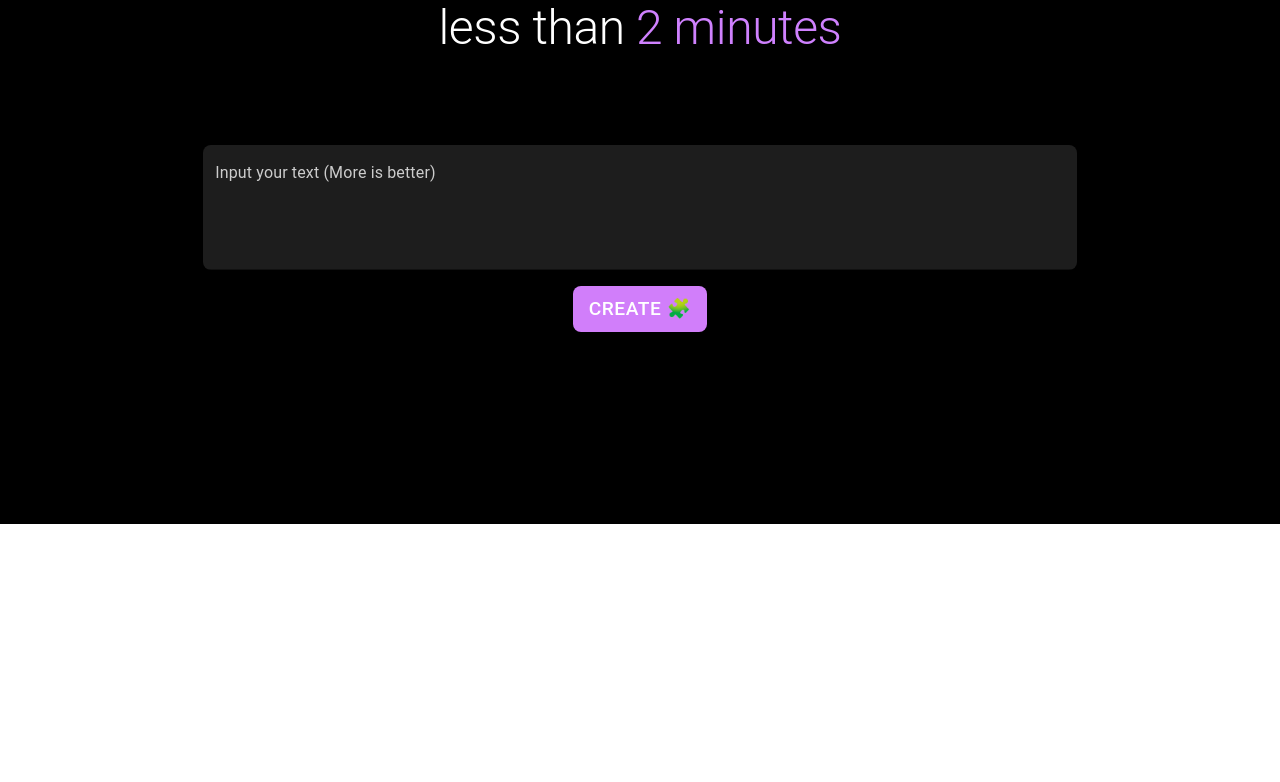
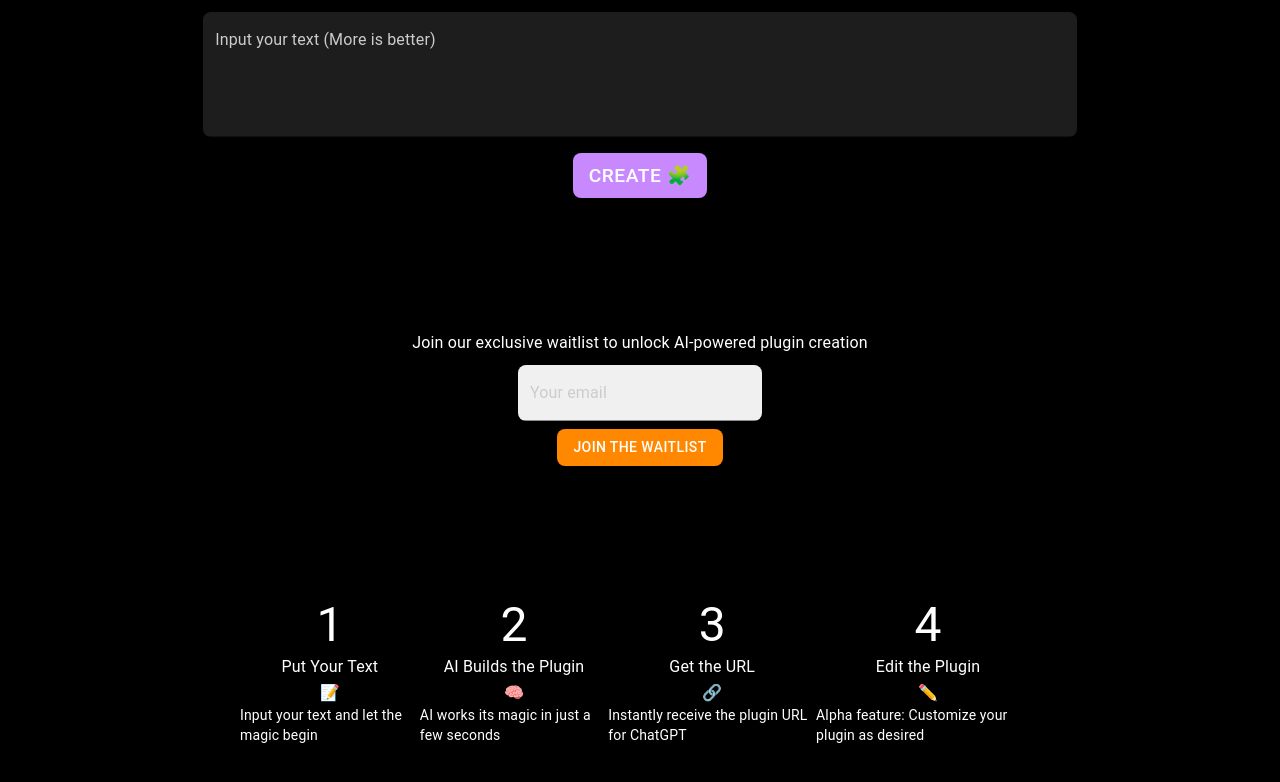
Before and after one commit to GenesiAI/PluginsWebPortal, a React (Create React App) app: page /text-to-plugin in a window 1280 px wide. Shown: the part 372-1154 px from the top of the page. Before the commit the page ends 896 px from the top, so only its background shows below. Built offline with nearby package versions, Linux system fonts and the light colour scheme.

Commit message:
some better ui

```diff
--- a/src/pages/TextToPlugin.tsx
+++ b/src/pages/TextToPlugin.tsx
@@ -107,16 +107,15 @@ const TextToPlugin: React.FC = () => {
             <Box
                 sx={{
                     padding: 2,
-                    minHeight: '100vh',
+                    minHeight: '150vh',
                     display: 'flex',
                     flexDirection: 'column',
                     justifyContent: 'center',
                     alignItems: 'center',
-                    backgroundColor: 'black',
-                    color: 'white',
+                    backgroundColor: 'background.default',
+                    color: 'text.primary',
                 }}
             >
-                <Box sx={{ flexGrow: 1 }} />
                 <Typography variant="h2" align="center">
                     Build{' '}
                     <span style={{ color: colors[colorIndex] }}>your</span>
@@ -126,7 +125,7 @@ const TextToPlugin: React.FC = () => {
                     <br />
                     less than <span style={{ color: colors[colorIndex] }}>2 minutes</span>
                 </Typography>
-                <Box sx={{ flexGrow: 0.5 }} />
+                <Box sx={{ flexGrow: 1 }} />
                 <TextField
                     label="Input your text (More is better)"
                     variant="filled"
@@ -166,7 +165,94 @@ const TextToPlugin: React.FC = () => {
                     Create 🧩
                 </Button>
                 <Box sx={{ flexGrow: 1 }} />
+                {/* Waitlist Section */}
+                <Typography variant="subtitle1">
+                    Join our exclusive waitlist to unlock AI-powered plugin creation
+                </Typography>
+                <TextField
+                    label="Your email"
+                    variant="filled"
+                    sx={{
+                        marginTop: 1,
+                        backgroundColor: 'background.paper',
+                        borderRadius: 1,
+                        '& .MuiOutlinedInput-root': {
+                            borderRadius: 1,
+                        },
+                    }}
+                />
+                <Button
+                    variant="contained"
+                    sx={{
+                        marginTop: 1,
+                        borderRadius: 1,
+                        backgroundColor: 'primary.main',
+                        color: 'white',
+                        '&:hover': {
+                            backgroundColor: colors[(colorIndex + 1)]
+                        }
+                    }}
+                    onClick={handleButtonClick}>
+                    Join the waitlist
+                </Button>
+                {/* End of Waitlist Section */}
+                <Box sx={{ flexGrow: 1 }} />
+                {/* How It Works Section */}
+                <Box
+                    sx={{
+                        display: 'flex',
+                        flexDirection: 'row',
+                        justifyContent: 'space-between',
+                        alignItems: 'center',
+                        width: '100%',
+                        maxWidth: 800,
+                        marginBottom: 4,
+                    }}
+                >
+                    {[
+                        {
+                            step: 1,
+                            title: 'Put Your Text',
+                            icon: '📝',
+                            description: 'Input your text and let the magic begin',
+                        },
+                        {
+                            step: 2,
+                            title: 'AI Builds the Plugin',
+                            icon: '🧠',
+                            description: 'AI works its magic in just a few seconds',
+                        },
+                        {
+                            step: 3,
+                            title: 'Get the URL',
+                            icon: '🔗',
+                            description: 'Instantly receive the plugin URL for ChatGPT',
+                        },
+                        {
+                            step: 4,
+                            title: 'Edit the Plugin',
+                            icon: '✏️',
+                            description: 'Alpha feature: Customize your plugin as desired',
+                        },
+                    ].map(({ step, title, icon, description }) => (
+                        <Box
+                            key={step}
+                            sx={{
+                                display: 'flex',
+                                flexDirection: 'column',
+                                alignItems: 'center',
+                            }}
+                        >
+                            <Typography variant="h3">{step}</Typography>
+                            <Typography variant="subtitle1">{title}</Typography>
+                            <Typography>{icon}</Typography>
+                            <Typography variant="body2">{description}</Typography>
                         </Box>
+                    ))}
+                </Box>
+                {/* End of How It Works Section */}
+                <Box sx={{ flexGrow: 1 }} />
+            </Box >
         );
     } else if (view === 'generating') {
         return <GeneratingPlugin />;
```
Lines whose indentation alone changed are shown as unchanged.
